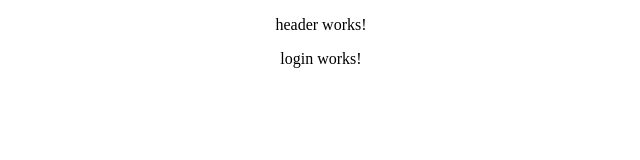
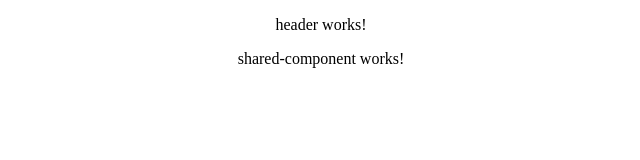
Before and after one commit to yesixuan/angular-basic-code, an Angular app: page /login in a window 1280 px wide. Shown: the top 160 px of the page, without its empty margins (319-959 px from the left). Built offline with nearby package versions, Linux system fonts and the light colour scheme.

Commit message:
shared模块搞定

```diff
--- a/src/app/app.module.ts
+++ b/src/app/app.module.ts
@@ -4,6 +4,7 @@
 import { AppComponent } from './app.component';
 import { CoreModule } from './core/core.module';
 import { LoginModule } from './login/login.module';
+import { SharedModule } from './shared/shared.module';
 
 @NgModule({
   declarations: [
@@ -12,6 +13,7 @@
   imports: [
     BrowserModule,
     CoreModule,
+    SharedModule,
     LoginModule,
   ],
   providers: [],
--- a/src/app/core/core.module.ts
+++ b/src/app/core/core.module.ts
@@ -5,7 +5,7 @@
 import { HttpModule } from '@angular/http';
 import { HeaderComponent } from './header/header.component';
 // 导入共享模块
-// import { SharedModule } from '../shared/shared.module';
+import { SharedModule } from '../shared/shared.module';
 
 // 移动端需要的一些拖拽等操作
 // import 'hammerjs';
@@ -32,7 +32,7 @@
 @NgModule({
   imports: [
     HttpModule,
-    // SharedModule,
+    SharedModule,
     AppRoutingModule,
     // ServicesModule.forRoot(),
     // AppStoreModule,
--- a/src/app/login/login.module.ts
+++ b/src/app/login/login.module.ts
@@ -2,11 +2,13 @@
 import { CommonModule } from '@angular/common';
 import { LoginComponent } from './login/login.component';
 import { LoginRoutingModule } from './login-routing.module';
+import { SharedModule } from '../shared/shared.module';
 
 @NgModule({
   imports: [
     CommonModule,
     LoginRoutingModule,
+    SharedModule,
   ],
   declarations: [LoginComponent]
 })
--- a/src/app/login/login/login.component.html
+++ b/src/app/login/login/login.component.html
@@ -1,3 +1,3 @@
 <p>
-  login works!
+  <app-shared-component></app-shared-component>
 </p>
--- /dev/null
+++ b/src/app/shared/shared-component/shared-component.component.html
@@ -0,0 +1,3 @@
+<p>
+  shared-component works!
+</p>
--- /dev/null
+++ b/src/app/shared/shared-component/shared-component.component.ts
@@ -0,0 +1,15 @@
+import { Component, OnInit } from '@angular/core';
+
+@Component({
+  selector: 'app-shared-component',
+  templateUrl: './shared-component.component.html',
+  styleUrls: ['./shared-component.component.scss']
+})
+export class SharedComponentComponent implements OnInit {
+
+  constructor() { }
+
+  ngOnInit() {
+  }
+
+}
--- /dev/null
+++ b/src/app/shared/shared.module.ts
@@ -0,0 +1,25 @@
+/**
+ * 这个模块用来导入导出共享模块
+ * 这个模块用来导出和装饰全局共享组件
+ */
+import { NgModule } from '@angular/core';
+import { CommonModule } from '@angular/common';
+import { SharedComponentComponent } from './shared-component/shared-component.component';
+
+@NgModule({
+  imports: [
+    CommonModule,
+  ],
+  exports: [
+    // 导出CommonModule后，其他模块就只需导入SharedModule即可
+    CommonModule,
+    SharedComponentComponent,
+  ],
+  declarations: [
+    SharedComponentComponent,
+  ],
+  entryComponents: [
+    // 一些如对话框之类的弹出型组件需要从一开始就预加载好，这样的组件除了要导出和装饰，还需要在这里占位
+  ],
+})
+export class SharedModule { }
```
Also changed, not shown: src/app/shared/shared-component/shared-component.component.scss (added), 1 other file (tests, documents, lock files or other folders).
